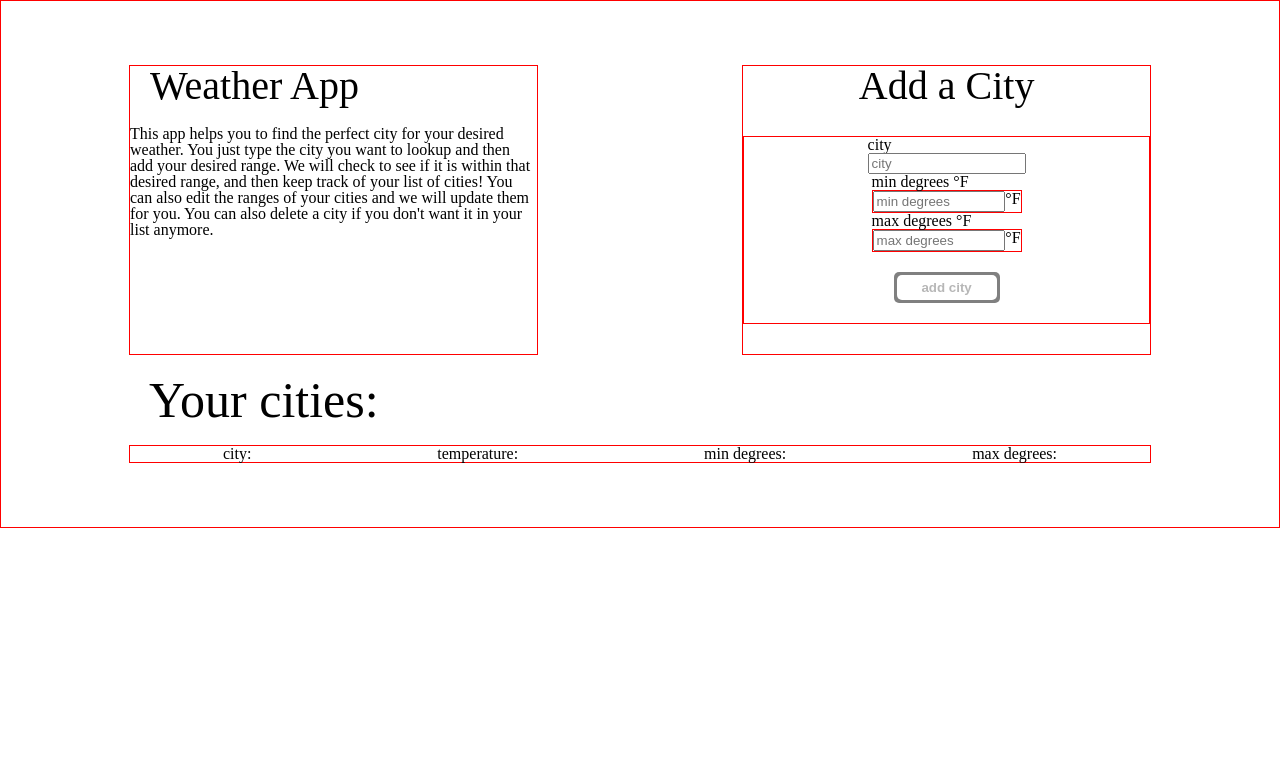
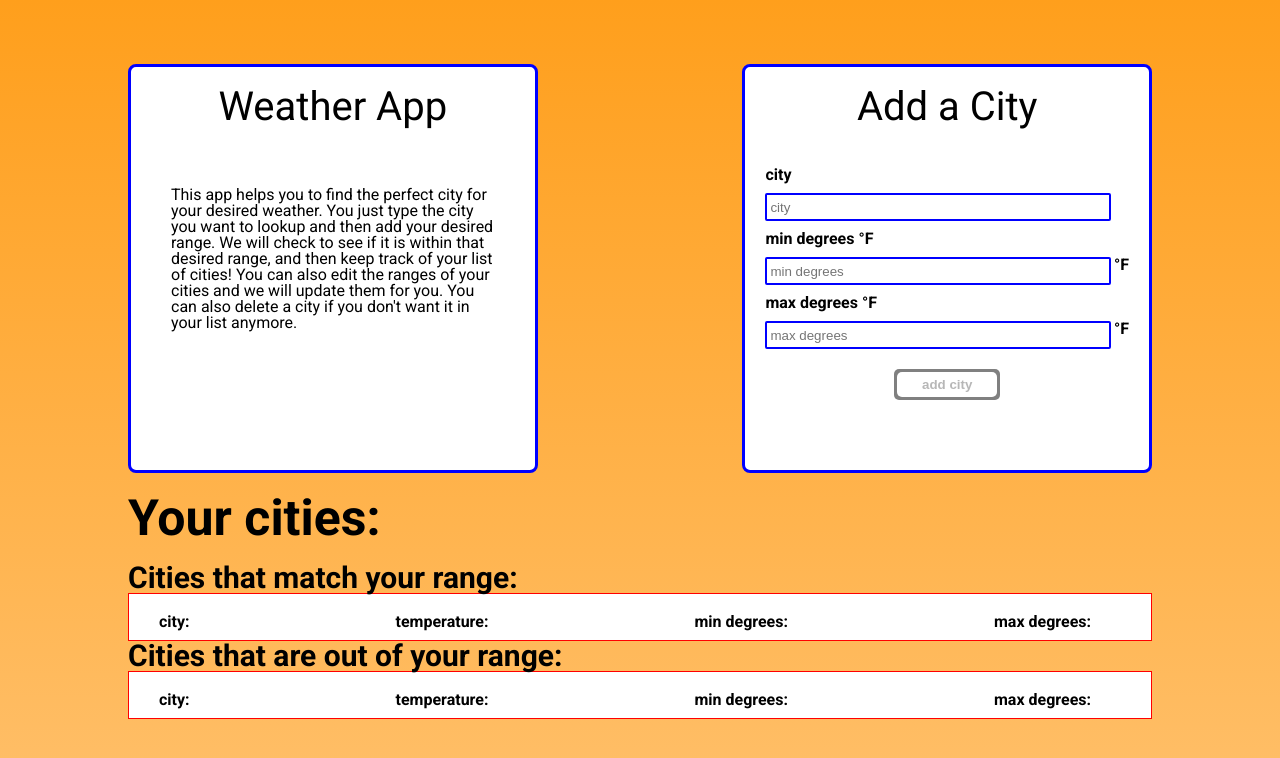
Before and after one commit to BrooksPoltl/weather-app, a React (Create React App) app in the folder client/: page / in a window 1280 px wide. Shown: the top 758 px of the page. Built offline with nearby package versions, Linux system fonts and the light colour scheme.

Commit message:
finished header styling

```diff
--- a/client/public/index.html
+++ b/client/public/index.html
@@ -15,7 +15,9 @@
     -->
     <link rel="manifest" href="%PUBLIC_URL%/manifest.json" />
     <link rel="stylesheet" href="https://fonts.googleapis.com/css?family=Roboto:300,400,500,700&display=swap" />
+    <link href="https://fonts.googleapis.com/css?family=Roboto&display=swap" rel="stylesheet">
     <style>
+
         /* http://meyerweb.com/eric/tools/css/reset/
    v2.0 | 20110126
    License: none (public domain)
@@ -41,6 +43,7 @@
 	  font: inherit;
     vertical-align: baseline;
     box-sizing: border-box;
+    font-family: 'Roboto', sans-serif;
   }
     /* HTML5 display-role reset for older browsers */
     article, aside, details, figcaption, figure,
--- a/client/src/App.styling.js
+++ b/client/src/App.styling.js
@@ -2,7 +2,8 @@ import styled from 'styled-components';
 
 
 export const AppContainer = styled('div')`
-    border: 1px solid red;
+    min-height: 100vh;
+    background: linear-gradient(#FF9F1C, #FFBF69);
     padding: 5% 10%;
 `
 export const TopSectionContainer = styled('div')`
--- a/client/src/components/AddCityForm/AddCityForm.js
+++ b/client/src/components/AddCityForm/AddCityForm.js
@@ -11,7 +11,8 @@ import {
     CityInput,
     FormHeader,
     FormButton,
-    ButtonWrapper
+    ButtonWrapper,
+    InputWrapper
 } from './AddCityForm.styling'
 
 const AddCityForm = (props) =>{
@@ -34,7 +35,7 @@ const AddCityForm = (props) =>{
         <FormContainer>
             <FormHeader>Add a City</FormHeader>
             <CityForm onSubmit = {submitHandler} autoComplete = "off">
-                <div>
+                <InputWrapper>
                     <InputLabel>city</InputLabel>
                     <CityInput
                         type = "text"
@@ -43,8 +44,8 @@ const AddCityForm = (props) =>{
                         value = {cityData.city}
                         placeholder = "city"
                     />
-                </div>
-                <div>
+                </InputWrapper>
+                <InputWrapper>
                     <InputLabel>min degrees °F</InputLabel>
                     <RangeInputContainer>
                         <RangeInput
@@ -56,8 +57,8 @@ const AddCityForm = (props) =>{
                         />
                         <RangeSymbol>°F</RangeSymbol>
                     </RangeInputContainer>
-                </div>
-                <div>
+                </InputWrapper>
+                <InputWrapper>
                     <InputLabel>max degrees °F</InputLabel>
                     <RangeInputContainer>
                         <RangeInput
@@ -69,7 +70,7 @@ const AddCityForm = (props) =>{
                         />
                         <RangeSymbol>°F</RangeSymbol>
                     </RangeInputContainer>
-                </div>
+                </InputWrapper>
                 <ButtonWrapper disabled = {valid}>
                     <FormButton disabled  = {valid}>add city</FormButton>
                 </ButtonWrapper>
--- a/client/src/components/AddCityForm/AddCityForm.styling.js
+++ b/client/src/components/AddCityForm/AddCityForm.styling.js
@@ -1,7 +1,10 @@
 import styled from 'styled-components'
 
 export const FormContainer = styled('div')`
-    border: 1px solid red;
+    border: 3px solid Blue;
+    border-radius: 8px;
+    background: white;
+    padding: 20px;
     width: 40%;
 `
 
@@ -11,30 +14,40 @@ export const CityForm = styled('form')`
     justify-content: space-between;
     justify-content: center;
     align-items: center;
-    border: 1px solid red;
     width: 100%;
     margin: 30px 0px;
 `
 
 export const InputLabel = styled('label')`
     display: block;
+    align: left;
+    font-weight: bold;
+    margin: 10px 0px;
 `
 
 export const RangeInputContainer = styled('div')`
     display: flex;
     flex-direction:row;
-    border: 1px solid red;
-    width: 150px;
+
+
 `
 export const RangeInput = styled('input')`
     width: 100%;
-
+    border: 2px solid blue;
+    border-radius: 2px;
+    height: 18px;
+    margin-right: 3px;
+    padding: 3px;
 `
 export const RangeSymbol = styled('div')`
-
+    font-weight: bold;
 `
 export const CityInput = styled('input')`
-    width: 150px;
+    width: calc(100% - 28px);
+    height: 18px;
+    border: 2px solid blue;
+    border-radius: 2px;
+    padding: 3px;
 `
 
 export const FormHeader = styled('h1')`
@@ -58,3 +71,10 @@ export const ButtonWrapper = styled('div')`
     border-radius: 5px;
 
 `
+export const InputWrapper = styled('div')`
+    width: 100%;
+    display: flex;
+    flex-direction: column;
+    align-items: left;
+    justify-content: center;
+`
--- a/client/src/components/CityData/CityData.js
+++ b/client/src/components/CityData/CityData.js
@@ -2,7 +2,9 @@ import React,{ useState } from 'react';
 import CityDataCard from './CityDataCard';
 import {
     LabelContainer,
-    LabelHeader
+    LabelHeader,
+    DescriptiveText,
+    CitiesLabels
 } from './styling/CityData.styling'
 
 const CityData = (props) =>{
@@ -24,13 +26,15 @@ const CityData = (props) =>{
     return (
         <div>
             <LabelHeader>Your cities:</LabelHeader>
-            <LabelContainer>
-                <p>city:</p>
-                <p>temperature:</p>
-                <p>min degrees:</p>
-                <p>max degrees:</p>
-            </LabelContainer>
+
             <div>
+                <CitiesLabels>Cities that match your range:</CitiesLabels>
+                <LabelContainer>
+                    <DescriptiveText>city:</DescriptiveText>
+                    <DescriptiveText>temperature:</DescriptiveText>
+                    <DescriptiveText>min degrees:</DescriptiveText>
+                    <DescriptiveText>max degrees:</DescriptiveText>
+                </LabelContainer>
                 {props.inRangeCities.map((city, index) =>{
                         return <CityDataCard
                                 cities = {props.inRangeCities}
@@ -45,6 +49,13 @@ const CityData = (props) =>{
                                 {...props}
                             />
                 })}
+                <CitiesLabels>Cities that are out of your range:</CitiesLabels>
+                <LabelContainer>
+                    <DescriptiveText>city:</DescriptiveText>
+                    <DescriptiveText>temperature:</DescriptiveText>
+                    <DescriptiveText>min degrees:</DescriptiveText>
+                    <DescriptiveText>max degrees:</DescriptiveText>
+                </LabelContainer>
                 {
                 props.notInRangeCities.map((city, index) =>{
                         return <CityDataCard
--- a/client/src/components/CityData/CityDataCard.js
+++ b/client/src/components/CityData/CityDataCard.js
@@ -1,12 +1,14 @@
 import React from 'react';
-
+import {
+    CardContainer
+} from './styling/CityDataCard.styling'
 
 import CityDataCardForm from './CityDataCardForm';
 import RangeData from './RangeData';
 
 const CityDataCard = (props) =>{
     return(
-        <div>
+        <CardContainer>
             <p>{props.city.city}</p>
             <p>{props.city.temperature}</p>
             { props.editing
@@ -23,7 +25,7 @@ const CityDataCard = (props) =>{
                     </i>
                 </div>
             </div>
-        </div>
+        </CardContainer>
     )
 }
 
--- a/client/src/components/CityData/CityDataCardForm.js
+++ b/client/src/components/CityData/CityDataCardForm.js
@@ -7,7 +7,7 @@ const CityDataCardForm = (props)=>{
 
     }
     return(
-        <form>
+        <form style = {{display: "flex"}}>
                 <input
                     type = "number"
                     value = {props.newRange.minimum}
--- a/client/src/components/CityData/RangeData.js
+++ b/client/src/components/CityData/RangeData.js
@@ -2,7 +2,7 @@ import React from 'react'
 
 const RangeData = (props) =>{
     return(
-        <div>
+        <div style= {{display: "flex"}}>
             <p>{props.city.range[0]}</p>
             <p>{props.city.range[1]}</p>
         </div>
--- a/client/src/components/CityData/styling/CityData.styling.js
+++ b/client/src/components/CityData/styling/CityData.styling.js
@@ -3,9 +3,23 @@ import styled from 'styled-components'
 export const LabelContainer = styled('div')`
     display: flex;
     border: 1px solid red;
-    justify-content: space-around;
+    background: white;
+    justify-content: space-between;
+    padding: 0px 60px 0px 30px;
 `
 export const LabelHeader = styled('h1')`
     font-size: 50px;
-    margin: 20px;
+    font-weight: bold;
+    margin: 20px 0px;
 `
+export const DescriptiveText = styled('p')`
+    font-weight: bold;
+    margin: 20px 0px 10px 0px;
+
+`
+
+export const CitiesLabels = styled('h2')`
+    font-weight: bold;
+    font-size: 30px;
+    margin: 20px 0 px;
+`
--- /dev/null
+++ b/client/src/components/CityData/styling/CityDataCard.styling.js
@@ -0,0 +1,7 @@
+import styled from 'styled-components';
+
+export const CardContainer = styled('div')`
+    border: 1px solid red;
+    display: flex;
+    justify-content: space-between;
+`
--- a/client/src/components/Header/Header.styling.js
+++ b/client/src/components/Header/Header.styling.js
@@ -2,13 +2,19 @@ import styled from 'styled-components';
 
 
 export const HeaderContainer = styled('div')`
-    border: 1px solid red;
+    border: 3px solid blue;
+    border-radius: 8px;
+    background: white;
+    display: flex;
+    flex-direction: column;
+    align-items: center;
     width: 40%;
+
 `
 export const AppName = styled('h1')`
     font-size: 40px;
-    margin: 0px 20px 20px 20px;
+    margin: 20px 20px 20px 20px;
 `
 export const Description = styled('p')`
-
+    padding: 40px;
 `
```
